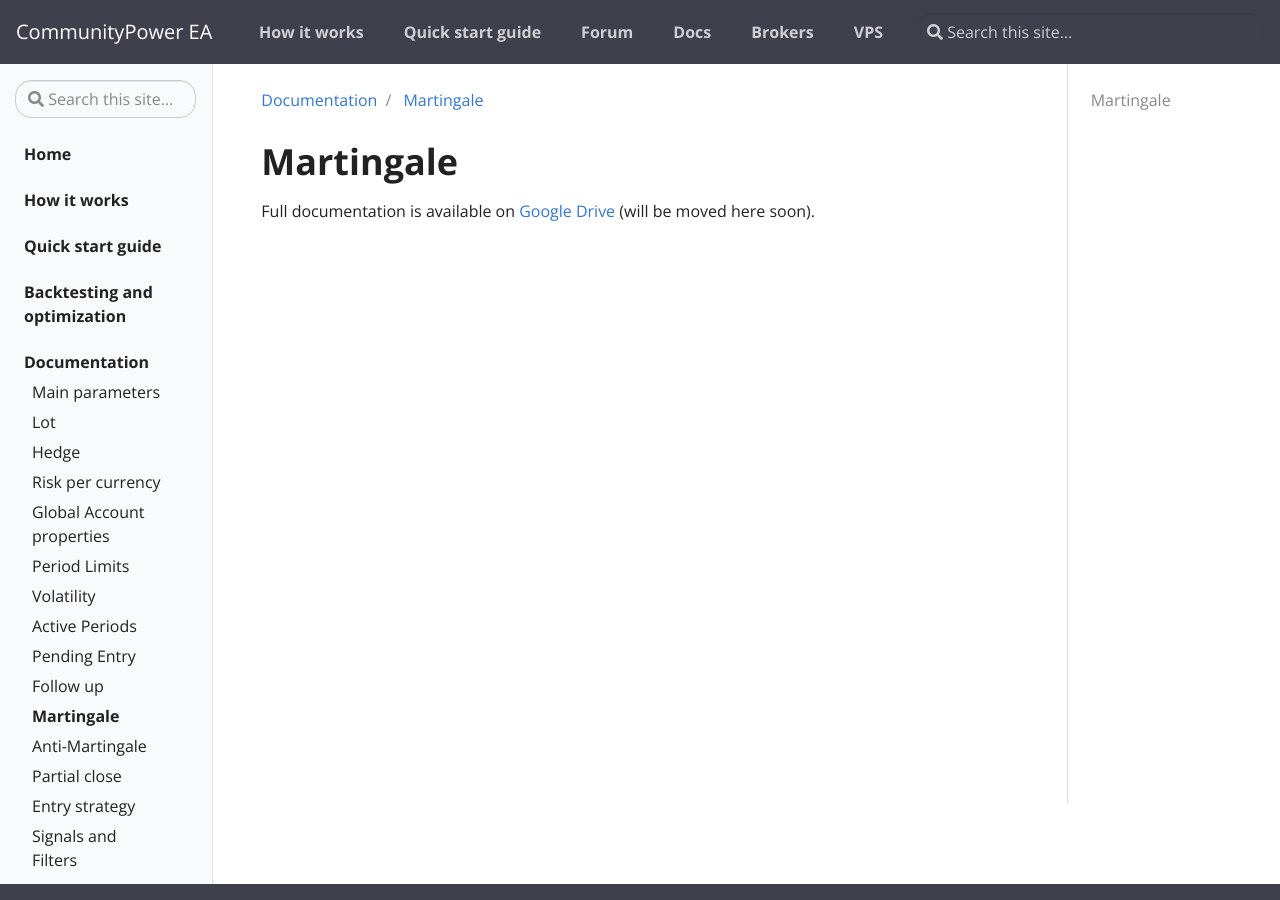
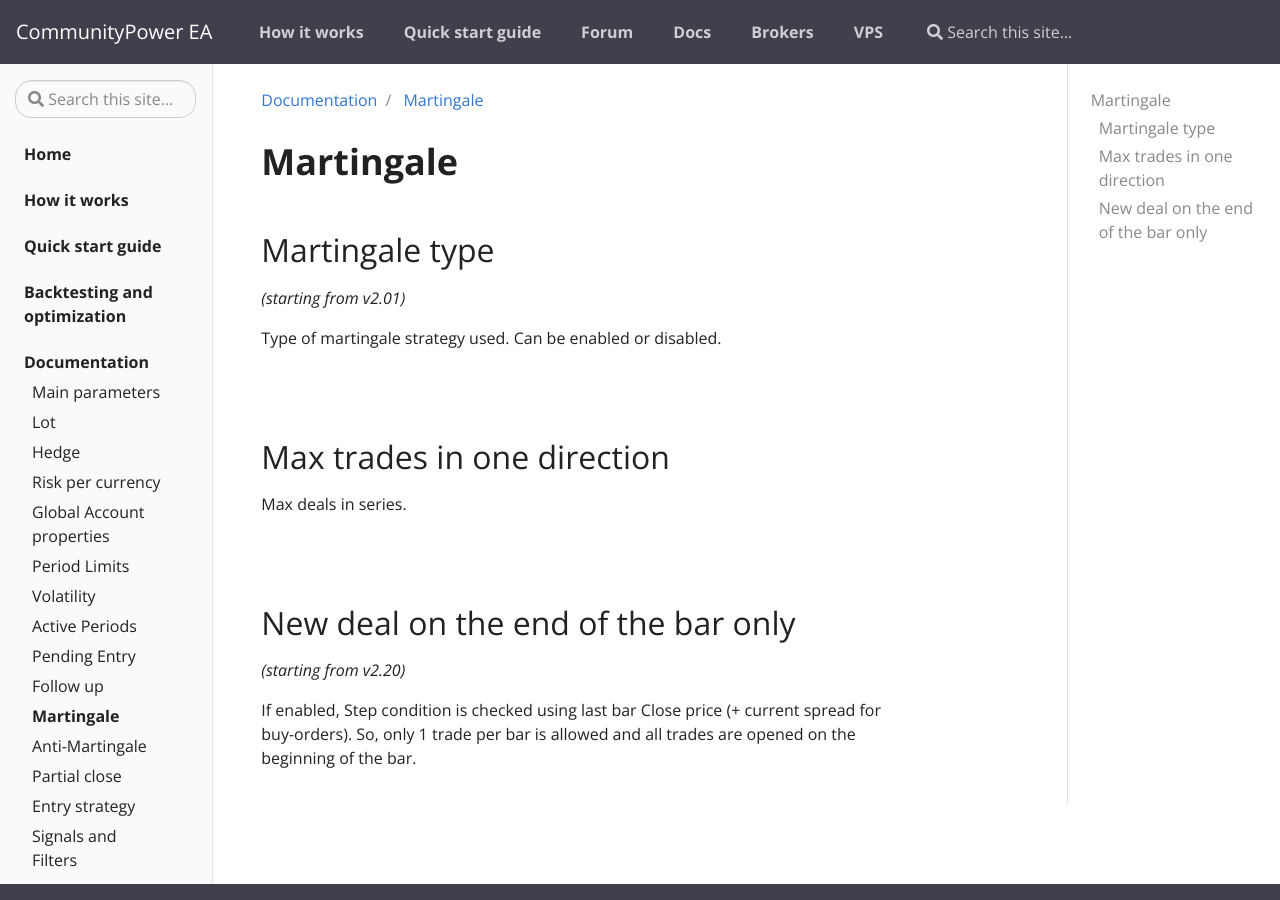
Before and after one commit to komposter/CommunityPowerEA.com, a Jekyll site: the page built from _docs/martingale.md, in a window 1280 px wide and 900 px high. Built offline with Jekyll 4.4.1, drawn with Linux system fonts in a browser that asks for light colours.

Commit message:
Martingale

```diff
--- a/_docs/martingale.md
+++ b/_docs/martingale.md
@@ -6,4 +6,23 @@
 
 # Martingale
 
-Full documentation is available on [Google Drive](https://docs.google.com/document/d/1ww1M97H54IBwtCKZDhxtqsTsrtEMKofXHMEWMGCyZNs) (will be moved here soon).
+## Martingale type
+
+*(starting from v2.01)*
+
+Type of martingale strategy used. Can be enabled or disabled.
+
+<br>
+
+## Max trades in one direction
+
+Max deals in series.
+
+<br>
+
+## New deal on the end of the bar only
+
+*(starting from v2.20)*
+
+If enabled, Step condition is checked using last bar Close price (+ current spread for buy-orders).
+So, only 1 trade per bar is allowed and all trades are opened on the beginning of the bar.
```
